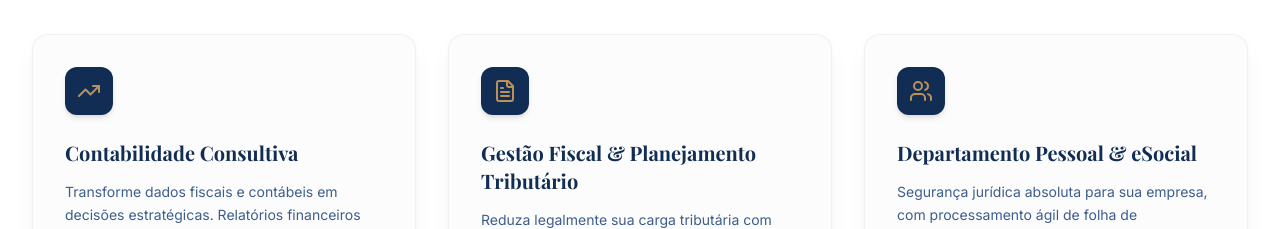
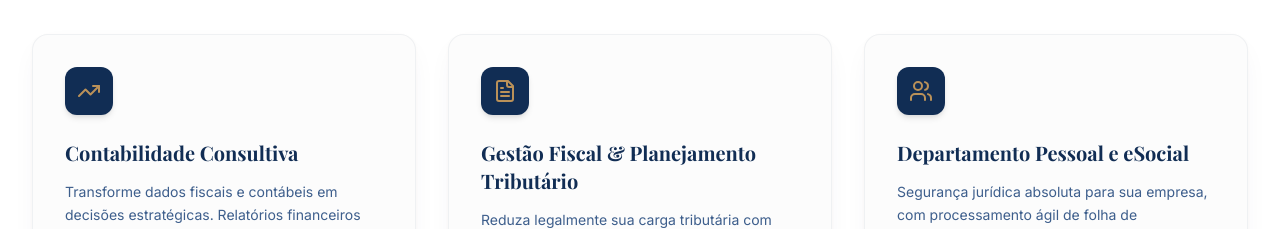
Before and after one commit to heraldo-contador/SITE-CONTABILIDADE, a React (Vite) app: page / in a window 1280 px wide. Shown: the part 1300-1529 px from the top of the page. Built offline with nearby package versions, Linux system fonts and the light colour scheme; a web font is replaced by a local one.

Commit message:
chore(ui): rename Departamento Pessoal service title

```diff
--- a/src/data.ts
+++ b/src/data.ts
@@ -31,7 +31,7 @@ export const SERVICES: Service[] = [
   },
   {
     id: 'dp',
-    title: 'Departamento Pessoal & eSocial',
+    title: 'Departamento Pessoal e eSocial',
     category: 'dp',
     description: 'Segurança jurídica absoluta para sua empresa, com processamento ágil de folha de pagamento e conformidade trabalhista.',
     longDescription: 'Evite passivos trabalhistas com uma gestão rigorosa do Departamento Pessoal. Nós cuidamos de todo o ciclo de vida do funcionário na sua empresa: admissão, férias, rescisões, benefícios e folha de pagamento. Tudo estruturado em perfeita harmonia com as regras do eSocial e as convenções coletivas de cada sindicato.',
```
